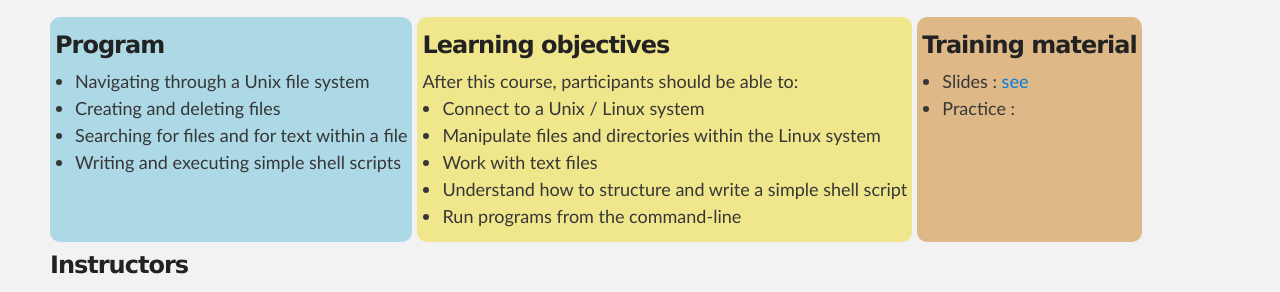
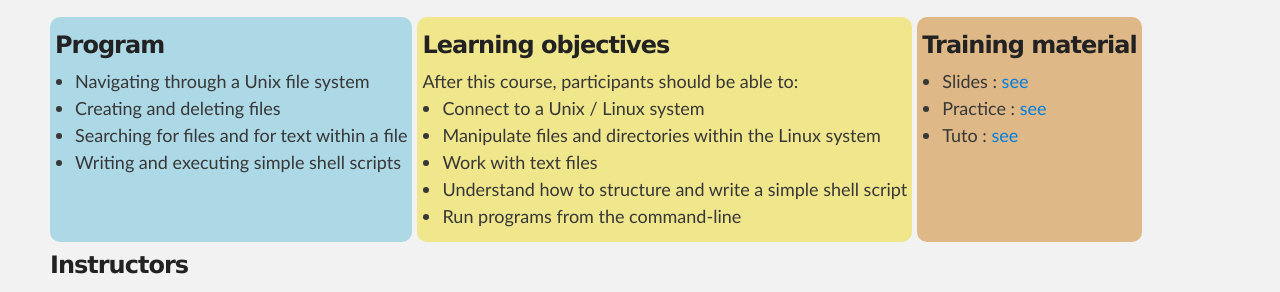
Before and after one commit to SouthGreenPlatform/trainings, a Jekyll site: the page built from _pages/linux.md, in a window 1280 px wide. Shown: the part 544-836 px from the top of the page. Built offline with Jekyll 4.4.1, drawn with Linux system fonts in a browser that asks for light colours; nearby versions of some CDN libraries.

Commit message:
Update linux.md

```diff
--- a/_pages/linux.md
+++ b/_pages/linux.md
@@ -44,7 +44,8 @@
 <h3>Training material</h3>
 <ul>
 <li>Slides : <a target="_blank" href="{{ site.url }}/files/linux/Guide-de-survie-Linux-15-11-FR.pdf">see</a></li>
-<li>Practice :</li>
+<li>Practice : <a target="_blank" href="{{ site.url }}/files/linux/linux-practice.md">see</a> </li>
+<li>Tuto : <a target="_blank" href="{{ site.url }}/files/linux/linux-tuto.md">see</a> </li>
 </ul>
 </div>
 
```
